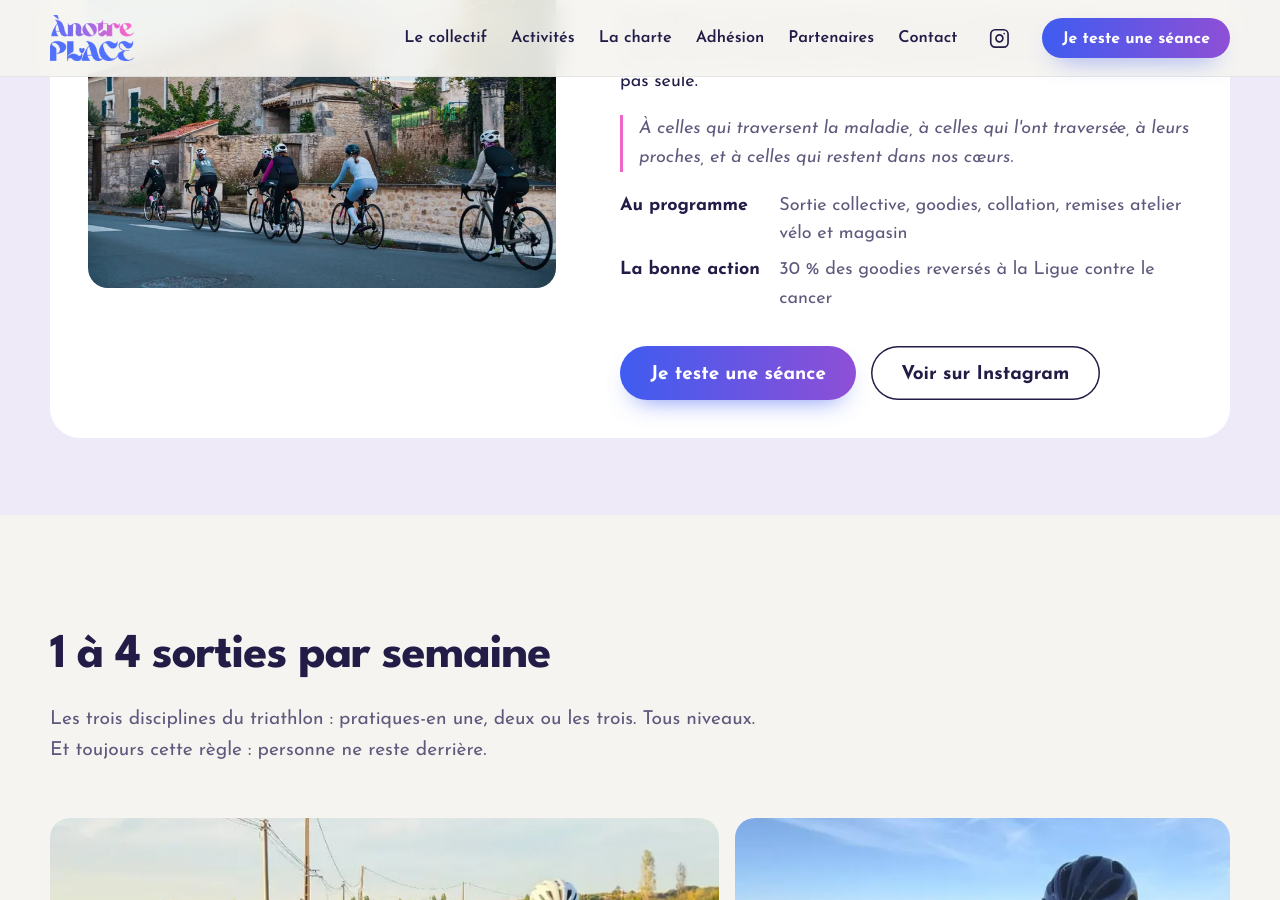
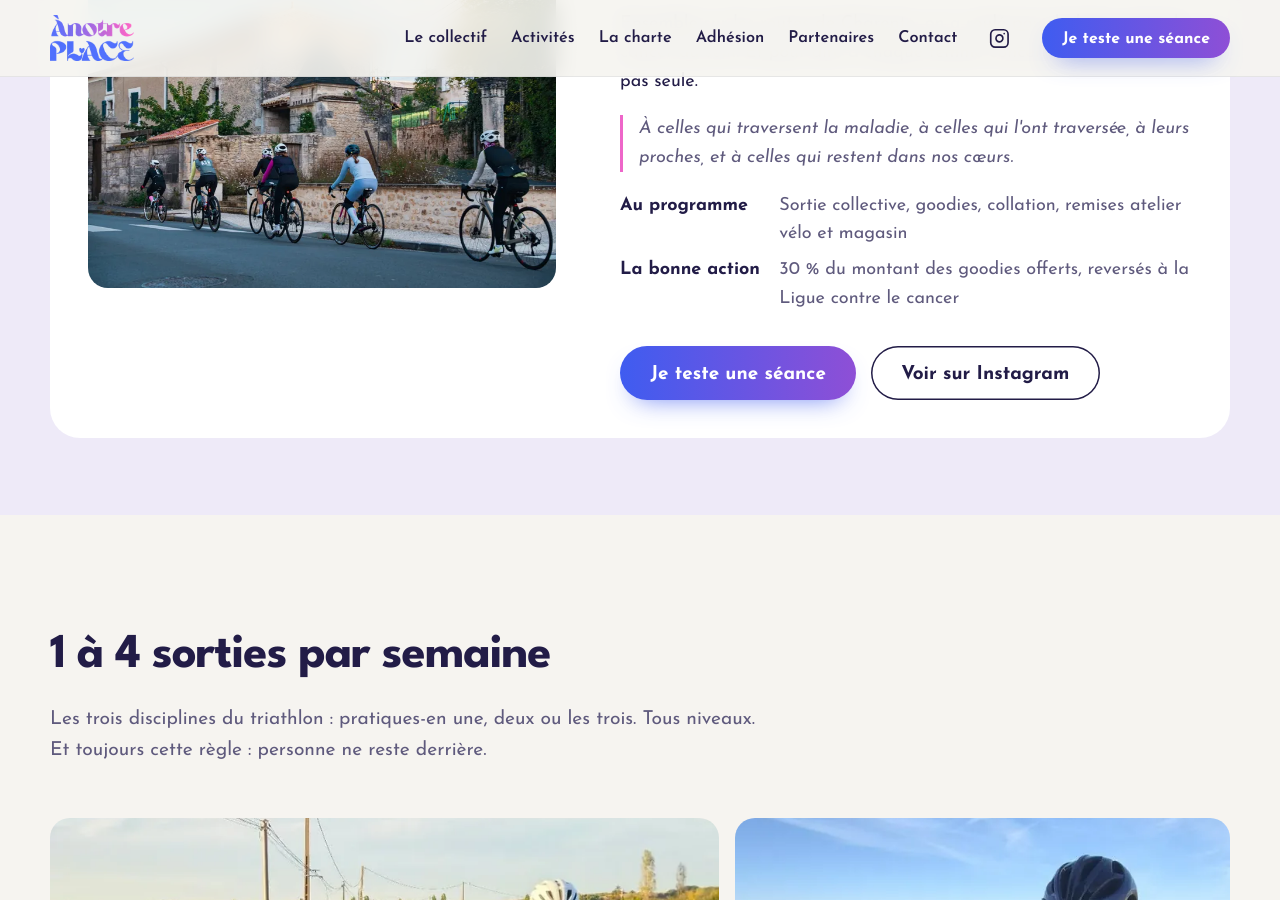
Before and after one commit to Anotreplace/anotreplace.github.io, a Jekyll site: the page built from activites/index.html, in a window 1280 px wide and 900 px high, scrolled down 1026 px. Built offline with Jekyll 4.4.1, drawn with Linux system fonts in a browser that asks for light colours.

Commit message:
Octobre Rose : précision sur le montant reversé à la Ligue contre le cancer
Co-Authored-By: Claude Opus 5.5 <noreply@anthropic.com>

```diff
--- a/activites/index.html
+++ b/activites/index.html
@@ -27,7 +27,7 @@ description: "Natation, vélo de route et running chaque semaine : pratique une
         <p class="event-dedicace">À celles qui traversent la maladie, à celles qui l'ont traversée, à leurs proches, et à celles qui restent dans nos cœurs.</p>
         <dl>
           <dt>Au programme</dt><dd>Sortie collective, goodies, collation, remises atelier vélo et magasin</dd>
-          <dt>La bonne action</dt><dd>30&nbsp;% des goodies reversés à la Ligue contre le cancer</dd>
+          <dt>La bonne action</dt><dd>30&nbsp;% du montant des goodies offerts, reversés à la Ligue contre le cancer</dd>
         </dl>
         <div class="actions"><a class="btn" href="/reserver/">Je teste une séance</a><a class="btn btn--ghost" href="{{ site.instagram_url }}" target="_blank" rel="noopener">Voir sur Instagram</a></div>
       </div>
```
